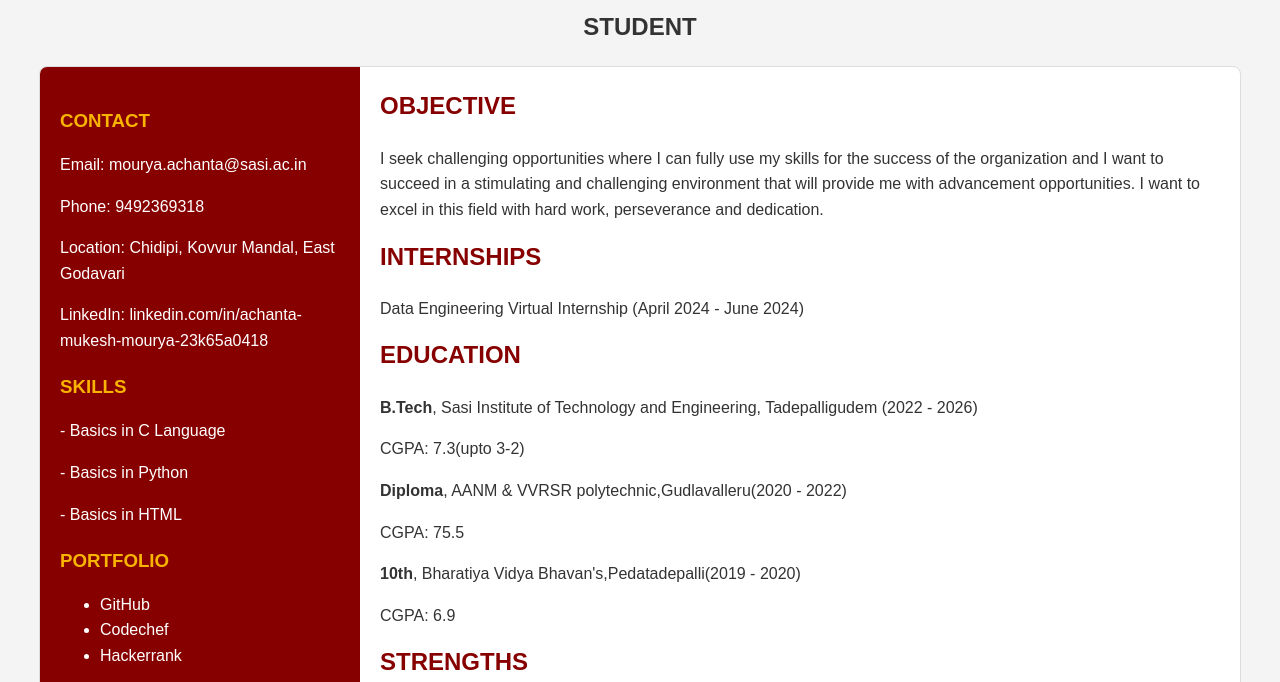
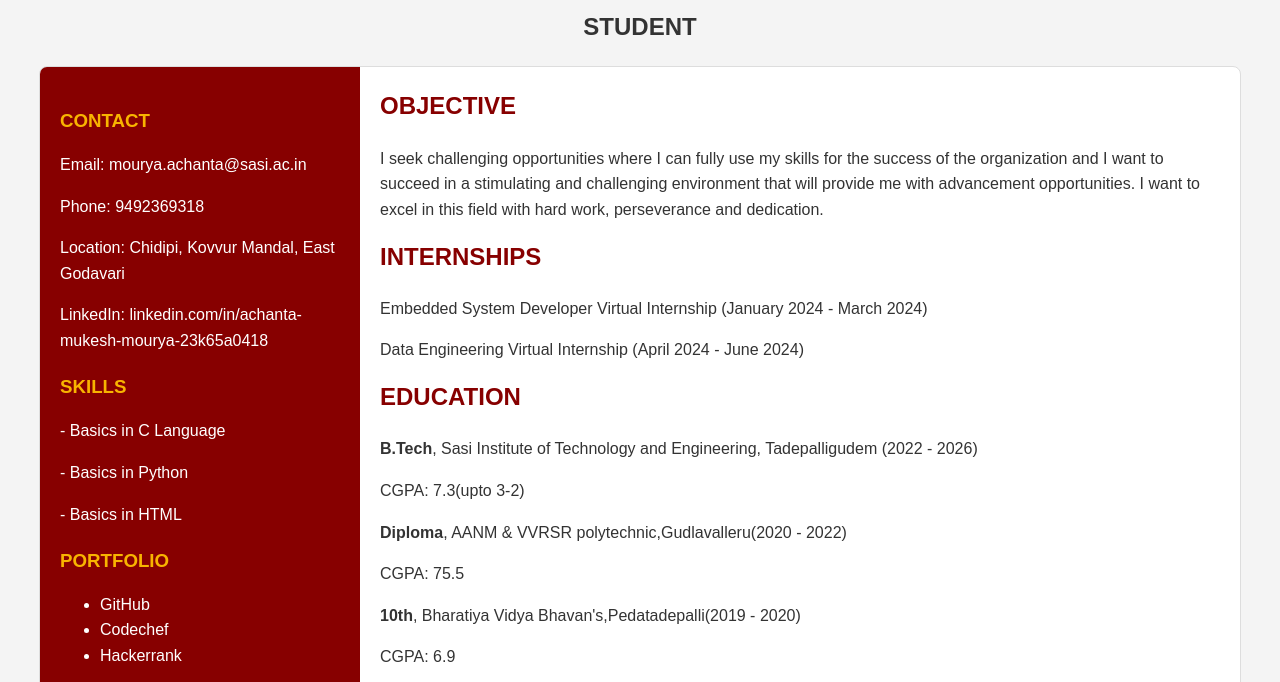
Before and after one commit to mouryaachanta/mouryaachanta.github.io, a plain HTML site: page index.html in a window 1280 px wide. Shown: the part 86-768 px from the top of the page. Drawn offline with Linux system fonts and the light colour scheme.

Commit message:
Update index.html

```diff
--- a/index.html
+++ b/index.html
@@ -55,7 +55,7 @@
 </div>
 <div class="internships">
 <h2>INTERNSHIPS</h2>
-<p><Embedded System Developer Virtual Internship (January 2024 - March 2024)</p>
+<p>Embedded System Developer Virtual Internship (January 2024 - March 2024)</p>
 <p>Data Engineering Virtual Internship (April 2024 - June 2024)</p>
 </div>
 <div class="education">
```
